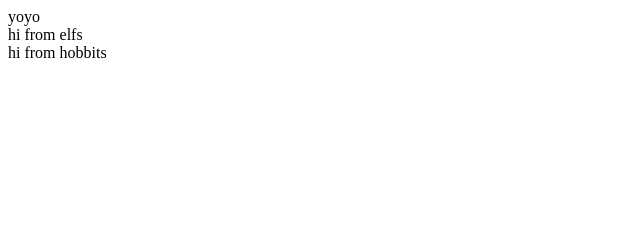
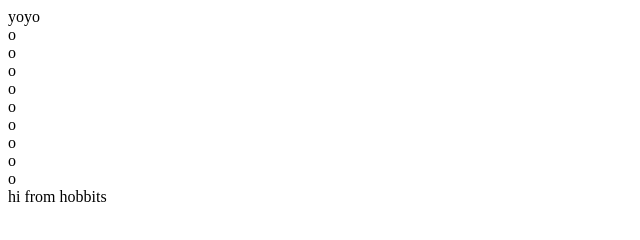
Before and after one commit to robert-fiedor/ui-router-fun, a plain HTML site: page index.html in a window 1280 px wide. Shown: the whole page, without its empty margins (0-640 px from the left). Drawn offline with Linux system fonts and the light colour scheme; some packages are replaced by stand-ins of ours.

Commit message:
checkpoint

```diff
--- a/js/app.js
+++ b/js/app.js
@@ -10,7 +10,7 @@ angular.module('app', ['ui.router'])
                 url: '/',
                 views: {
                     'elfs': {
-                        controller: 'ElfController',
+                        controller: 'ElfController as elfCtrl',
                         templateUrl: 'partials/elf.html'
                     },
                     'hobbits': {
@@ -24,9 +24,32 @@ angular.module('app', ['ui.router'])
         $urlRouterProvider.otherwise('/');
     })
 
-    .controller('ElfController', function () {
-        console.log('ElfController init')
+    .service('bookmarks',function(){
+
+        var bookmarks = [
+            {"id": 0, "title": "AngularJS", "url": "http://angularjs.org", "category": "Development"},
+            {"id": 1, "title": "Egghead.io", "url": "http://angularjs.org", "category": "Development"},
+            {"id": 2, "title": "A List Apart", "url": "http://alistapart.com/", "category": "Design"},
+            {"id": 3, "title": "One Page Love", "url": "http://onepagelove.com/", "category": "Design"},
+            {"id": 4, "title": "MobilityWOD", "url": "http://www.mobilitywod.com/", "category": "Exercise"},
+            {"id": 5, "title": "Robb Wolf", "url": "http://robbwolf.com/", "category": "Exercise"},
+            {"id": 6, "title": "Senor Gif", "url": "http://memebase.cheezburger.com/senorgif", "category": "Humor"},
+            {"id": 7, "title": "Wimp", "url": "http://wimp.com", "category": "Humor"},
+            {"id": 8, "title": "Dump", "url": "http://dump.com", "category": "Humor"}
+        ];
+
+        return {
+            getBookmarks:bookmarks
+        }
     })
+
+    .controller('ElfController',['bookmarks', function (bookmarks) {
+
+        var vm = this;
+        vm.bookmarks = bookmarks.getBookmarks;
+
+        console.log('ElfController init',bookmarks.getBookmarks);
+    }])
     .controller('HobbitController', function () {
         console.log('HobbitController init')
     })
--- a/partials/elf.html
+++ b/partials/elf.html
@@ -1 +1 @@
-hi from elfs
+<div ng-repeat="elf in elfCtrl.bookmarks">o</div>
```
